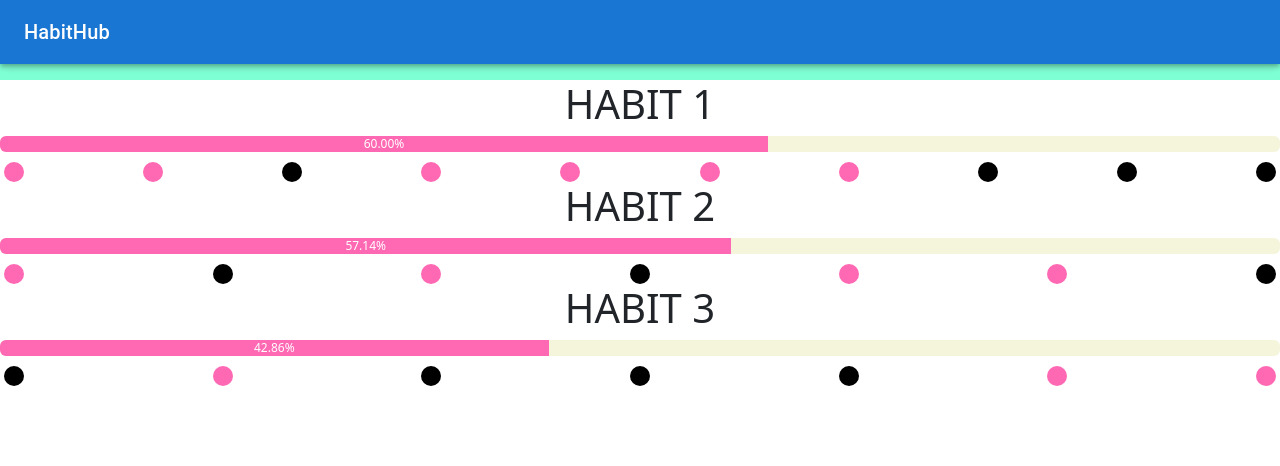
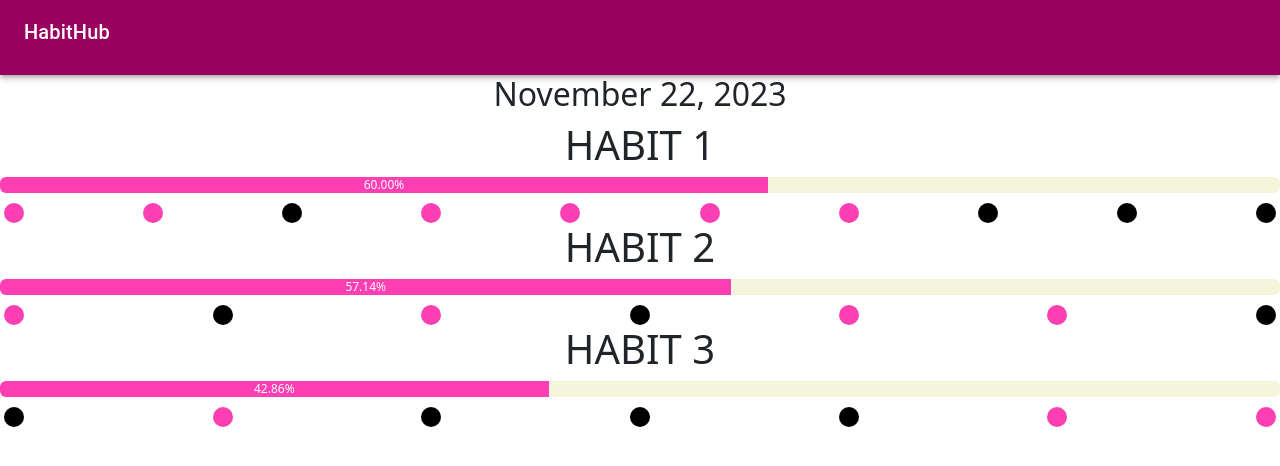
Before and after one commit to macieryann/habit-tracker, a React (Create React App) app in the folder habit_ui/: page / in a window 1280 px wide. Shown: the top 466 px of the page. Built offline with nearby package versions, Linux system fonts and the light colour scheme.

Commit message:
added today's date above the habit progress bars

```diff
--- a/habit_ui/src/App.css
+++ b/habit_ui/src/App.css
@@ -14,8 +14,7 @@
 }
 
 .App-header {
-  background-color: aquamarine;
-  min-height: 10vh;
+  min-height: 9vh;
   display: flex;
   flex-direction: column;
   align-items: center;
@@ -55,10 +54,10 @@
 }
 
 .dot.completed {
-  background-color: hotpink;
+  background-color: #fe3fb3;
 }
 
 /* Custom class for the bar part (background) */
 .custom-progress-bar .progress-bar {
-  background-color: hotpink
+  background-color: #fe3fb3
 }
--- a/habit_ui/src/App.jsx
+++ b/habit_ui/src/App.jsx
@@ -1,4 +1,5 @@
 import './App.css';
+import TodaysDate from './components/date';
 import HabitProgressBar from './components/progressbar';
 import Header from './layout/header';
 
@@ -11,16 +12,13 @@ const App = () => {
 
   const habitNames = ['HABIT 1', 'HABIT 2', 'HABIT 3'];
 
-  const headerStyle = {
-    backgroundColor: 'aquamarine', // Replace with your desired background color
-  };
-
   return (
     <div className="App">
-      <header className="App-header" style={headerStyle}>
+      <header className="App-header">
         <Header />
       </header>
       <main className='App-content'>
+        <TodaysDate />
         <HabitProgressBar habitData={habitData} habitNames={habitNames} />
       </main>
     </div>
--- /dev/null
+++ b/habit_ui/src/components/date.jsx
@@ -0,0 +1,23 @@
+import React from 'react';
+import '../App.css';
+
+const TodaysDate = () => {
+    // Get the current date
+    const currentDate = new Date();
+
+    // Format the date as "Month Day, Year"
+    const formattedDate = currentDate.toLocaleDateString('en-US', {
+      year: 'numeric',
+      month: 'long',
+      day: 'numeric',
+    });
+
+    return (
+      <div>
+        <h2>{formattedDate}</h2>
+      </div>
+    );
+  };
+
+
+export default TodaysDate;
--- a/habit_ui/src/components/progressbar.jsx
+++ b/habit_ui/src/components/progressbar.jsx
@@ -11,7 +11,6 @@ const HabitProgressBar = ({ habitData, habitNames }) => {
                 const completedDays = habitData[index].filter((day) => day).length;
                 const progress = (completedDays / totalDays) * 100;
 
-                // Define a style object to set the background color for progress bar
                 const progressBarStyle = {
                     backgroundColor: 'beige',
                 };
@@ -19,7 +18,6 @@ const HabitProgressBar = ({ habitData, habitNames }) => {
                 return (
                     <div key={index}>
                         <h1>{habitName}</h1>
-                        {/* Apply the custom class here */}
                         <ProgressBar
                             now={progress}
                             label={`${progress.toFixed(2)}%`}
--- a/habit_ui/src/layout/header.js
+++ b/habit_ui/src/layout/header.js
@@ -1,19 +1,22 @@
 import * as React from 'react';
 import AppBar from '@mui/material/AppBar';
-import Box from '@mui/material/Box';
 import Toolbar from '@mui/material/Toolbar';
 import Typography from '@mui/material/Typography';
 
 export default function Header() {
+  const headerStyle = {
+    backgroundColor: '#9a005d',
+    width: '100%',
+    height: '75px'
+  };
+
   return (
-    <Box sx={{ flexGrow: 1 }}>
-      <AppBar>
+    <AppBar style={headerStyle} position="sticky">
       <Toolbar>
         <Typography textAlign={'left'} variant="h6" sx={{ flexGrow: 1 }}>
           HabitHub
         </Typography>
       </Toolbar>
     </AppBar>
-    </Box>
   );
 }
```
Lines whose indentation alone changed are shown as unchanged.
